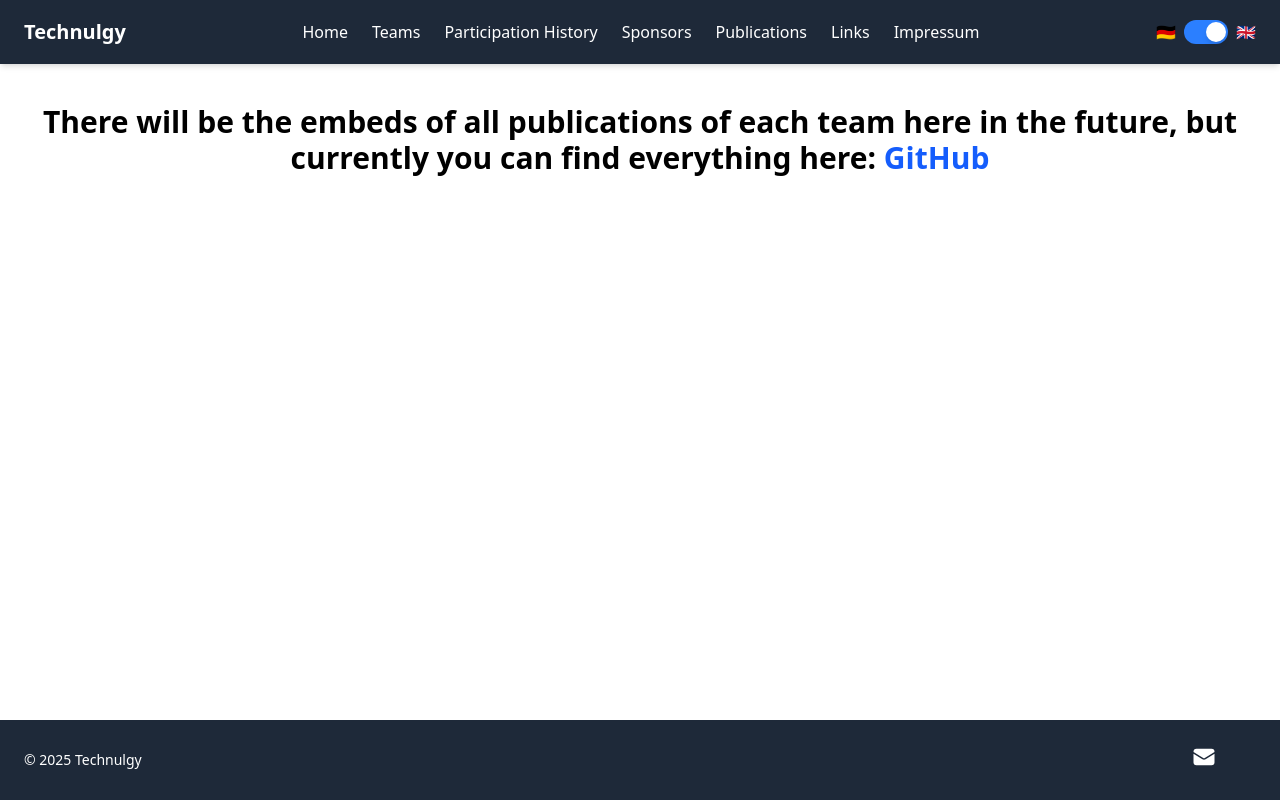
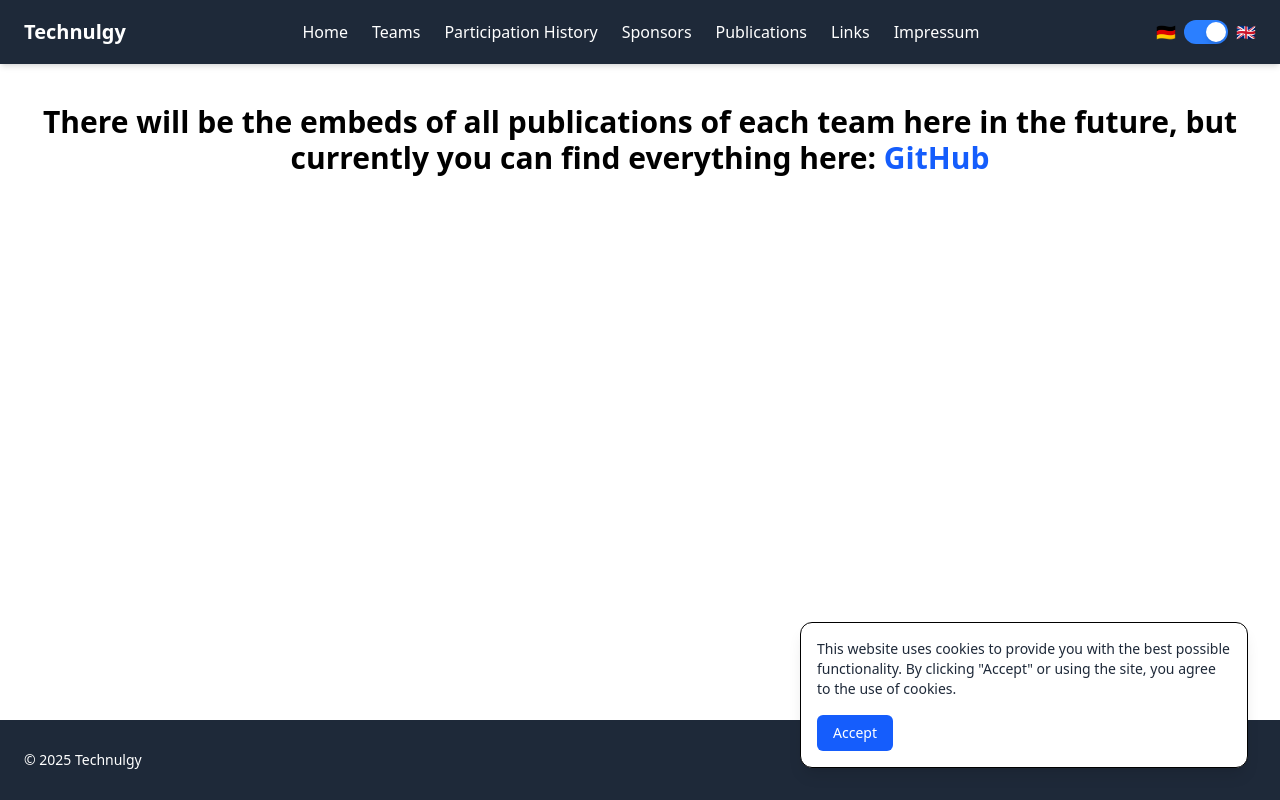
Before and after one commit to Technulgy-LGNU/technulgy-website, a Vue app: page /#/publications in a window 1280 px wide. Built offline with nearby package versions, Linux system fonts and the light colour scheme; some icons are missing.

Commit message:
Added Cookies disclaimer

```diff
--- a/src/App.vue
+++ b/src/App.vue
@@ -4,6 +4,7 @@ import HeaderComponent from '@/components/HeaderComponent.vue'
 import FooterComponent from '@/components/FooterComponent.vue'
 import { useI18n } from 'vue-i18n'
 import { onMounted, ref } from 'vue'
+import CookiesConsentComponent from '@/components/CookiesConsentComponent.vue'
 
 const { locale } = useI18n()
 
@@ -31,6 +32,7 @@ onMounted(() =>{
     <HeaderComponent />
     <main ref="mainContent" tabindex="-1" class="flex-grow outline-none focus:outline-none">
       <RouterView />
+      <CookiesConsentComponent />
     </main>
     <FooterComponent />
   </div>
--- /dev/null
+++ b/src/components/CookiesConsentComponent.vue
@@ -0,0 +1,39 @@
+<script setup lang="ts">
+import { ref, onMounted } from 'vue'
+
+const showBanner = ref(false)
+
+onMounted(() => {
+  const accepted = localStorage.getItem('cookieAccepted')
+  if (!accepted) {
+    showBanner.value = true
+  }
+})
+
+const acceptCookies = () => {
+  localStorage.setItem('cookieAccepted', 'true')
+  showBanner.value = false
+}
+</script>
+
+<template>
+  <transition name="fade">
+    <div
+      v-if="showBanner"
+      class="fixed bottom-4 left-4 right-4 md:left-auto md:right-8 md:bottom-8 max-w-md bg-white shadow-lg border rounded-xl p-4 z-50"
+    >
+      <p class="text-sm text-gray-800 mb-4">
+        {{ $t('cookies.text') }}
+      </p>
+      <button
+        @click="acceptCookies"
+        class="bg-blue-600 text-white px-4 py-2 rounded-md hover:bg-blue-700 text-sm"
+      >
+        {{ $t('cookies.submit') }}
+      </button>
+    </div>
+  </transition>
+</template>
+
+<style scoped>
+</style>
--- a/src/locales/de.json
+++ b/src/locales/de.json
@@ -4,6 +4,11 @@
     "partHistory": "Erfolgsgeschichte",
     "sponsors": "Sponsoren",
     "publications": "Veröffentlichungen"
+  },
+
+  "cookies": {
+    "submit": "Akzeptieren",
+    "text": "Diese Website verwendet Cookies, um Ihnen die bestmögliche Funktionalität bieten zu können. Wenn Sie auf \"Akzeptieren\" klicken oder die Website verwenden, stimmen Sie der Verwendung von Cookies zu."
   },
 
   "home": {
--- a/src/locales/en.json
+++ b/src/locales/en.json
@@ -4,6 +4,11 @@
     "partHistory": "Participation History",
     "sponsors": "Sponsors",
     "publications": "Publications"
+  },
+
+  "cookies": {
+    "submit": "Accept",
+    "text": "This website uses cookies to provide you with the best possible functionality. By clicking \"Accept\" or using the site, you agree to the use of cookies."
   },
 
   "home": {
```
